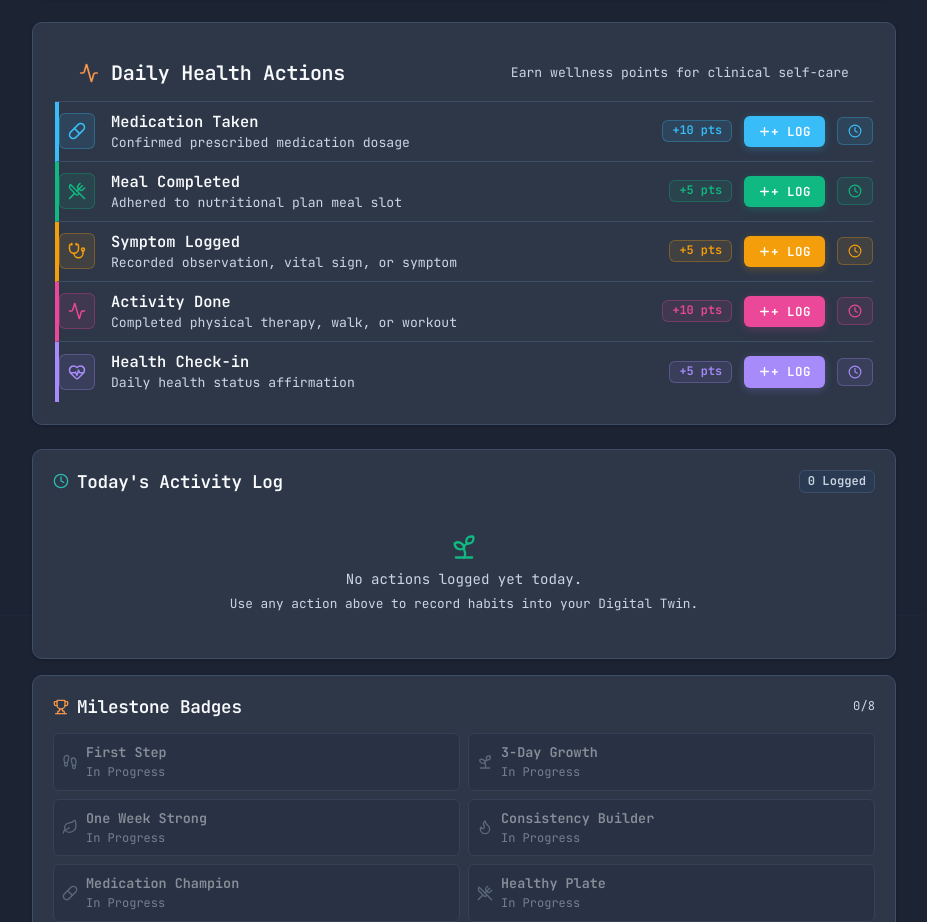
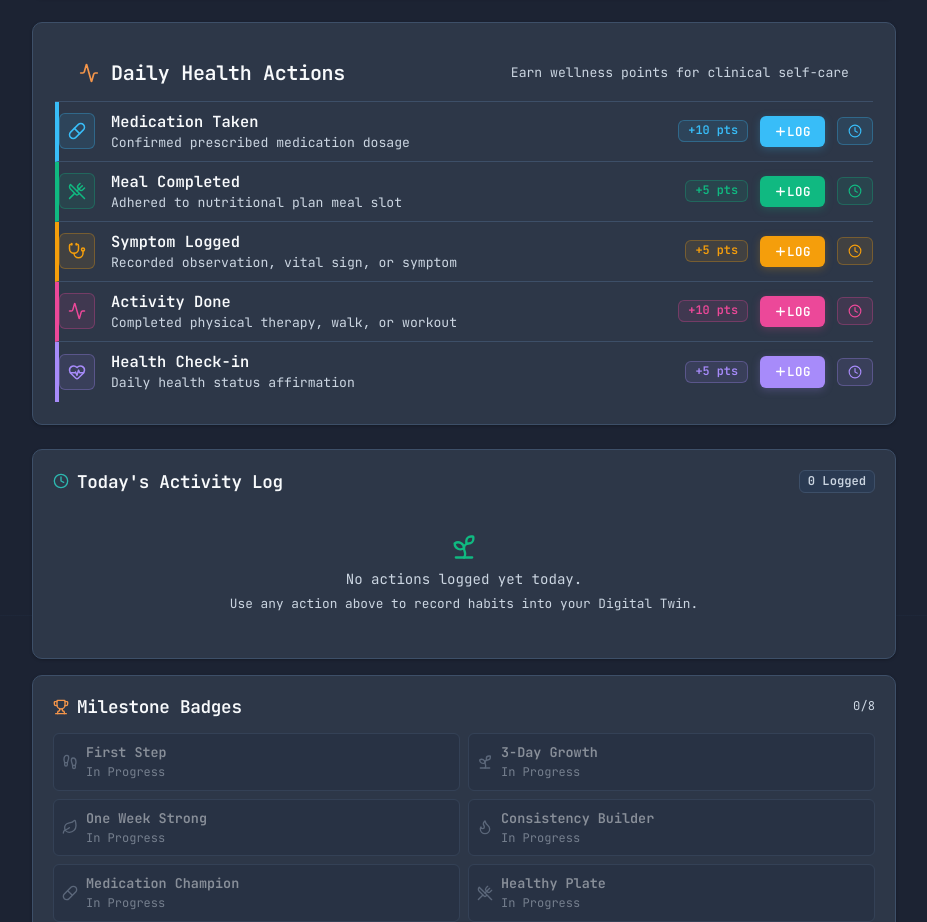
Before and after one commit to SAILESH2508/MedFusion-AI, a React (Vite) app in the folder frontend/: page /digital-twin in a window 1280 px wide. Shown: the part 985-1907 px from the top of the page, without its empty margins (336-1263 px from the left). Built offline with nearby package versions, Linux system fonts and the light colour scheme.

Commit message:
fix(ui): remove duplicate plus character from LOG button icon

```diff
--- a/frontend/src/pages/digital-twin/IntegratedGardenSection.jsx
+++ b/frontend/src/pages/digital-twin/IntegratedGardenSection.jsx
@@ -472,7 +472,7 @@ export default function IntegratedGardenSection({
                         }}
                       >
                         {isLoading ? <RefreshCw size={13} className="animate-spin" /> : <Plus size={13} strokeWidth={2.5} />}
-                        <span>{isLoading ? '...' : '+ LOG'}</span>
+                        <span>{isLoading ? '...' : 'LOG'}</span>
                       </button>
                       <button
                         onClick={() => { setSelectedActivityForNote(action.type); setActiveNote(''); }}
```
